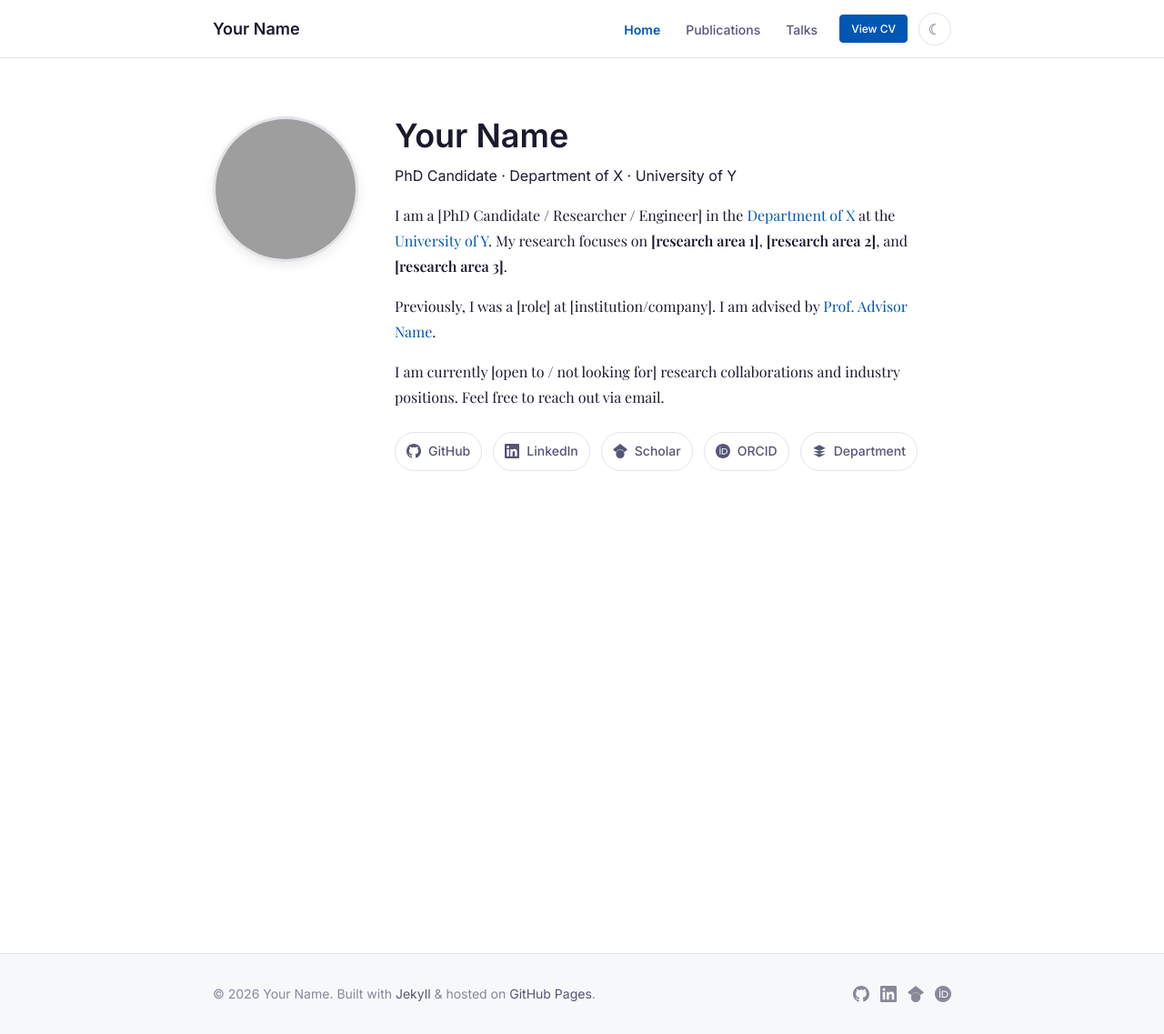
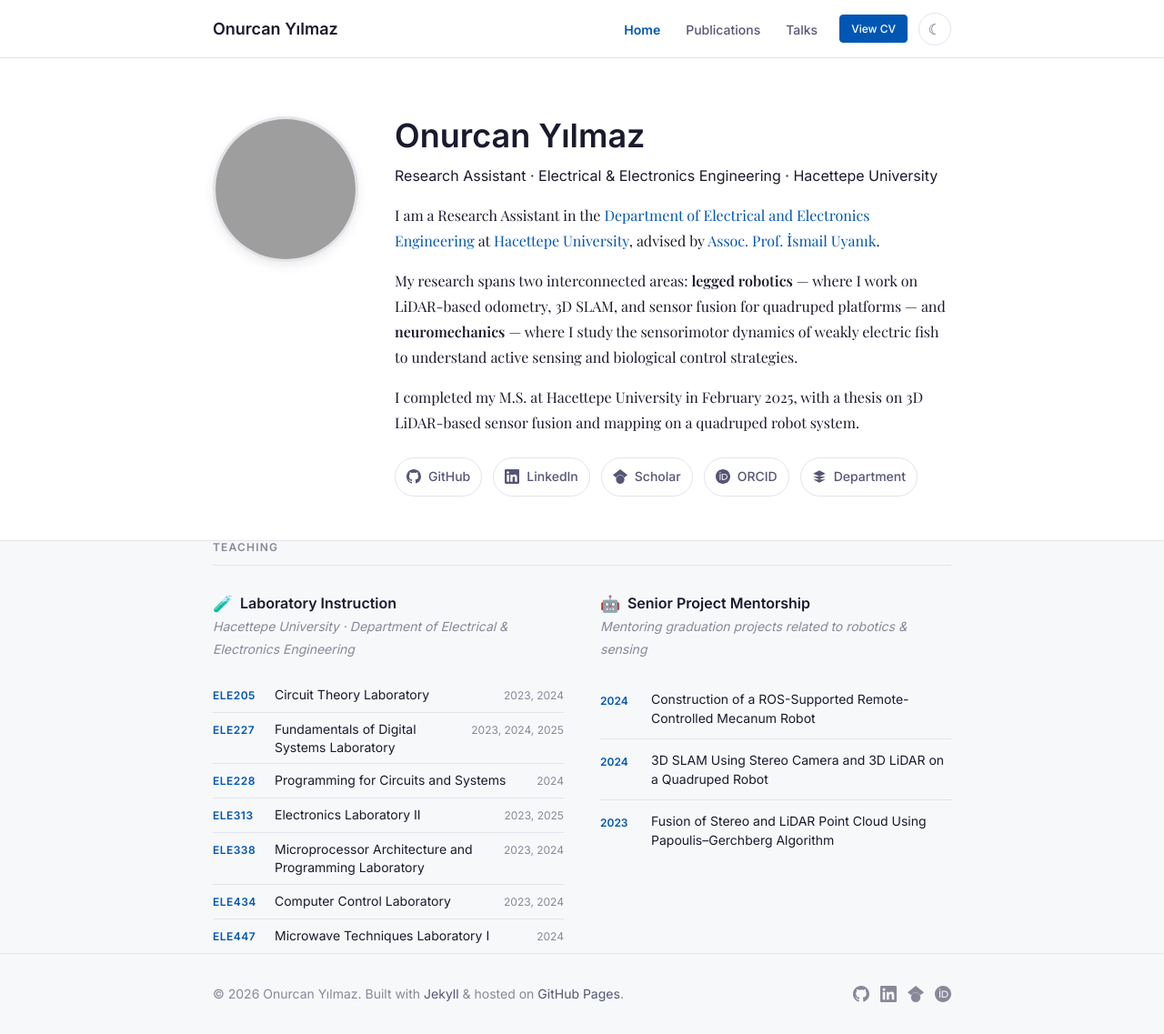
Before and after one commit to Urtii/Urtii.github.io, a Jekyll site: the page built from index.md, in a window 1280 px wide and 1137 px high. Shown: the whole window at 91% size. Built offline with Jekyll 4.4.1, drawn with Linux system fonts in a browser that asks for light colours; some web fonts are replaced; grey boxes are pictures that could not be loaded.

Commit message:
Personalise site info and add Teaching section
_config.yml:
- title / author.name: Onurcan Yılmaz
- tagline: Research Assistant · EE · Hacettepe University
- description: reflects actual research areas
- email: onurcan@hacettepe.edu.tr

index.md:
- Replaced placeholder bio with real content: Hacettepe EE,
  advisor Assoc. Prof. İsmail Uyanık, M.S. Feb 2025,
  research on legged robotics, LiDAR SLAM, sensor fusion,
  and weakly electric fish neuromechanics

_includes/teaching.html (new):
- "Teaching" section with two columns:
  Lab Instruction — 7 ELE courses (2023–2025)
  Senior Project Mentorship — 3 robotics projects (2023–2024)

_layouts/home.html:
- Include teaching.html after hero section

assets/css/style.css:
- Full teaching-section, teaching-grid, teaching-item,
  project-item styles with responsive single-column breakpoint

https://claude.ai/code/session_019CGe2xR1YHjTYxFuov7u5v

```diff
--- a/_config.yml
+++ b/_config.yml
@@ -1,11 +1,12 @@
 # ============================================================
 #  Site Settings
 # ============================================================
-title: "Your Name"
-tagline: "PhD Candidate · Department of X · University of Y"
+title: "Onurcan Yılmaz"
+tagline: "Research Assistant · Electrical & Electronics Engineering · Hacettepe University"
 description: >-
-  Academic portfolio of [Your Name], a researcher working on
-  [research area]. Based at [University].
+  Academic portfolio of Onurcan Yılmaz, a research assistant at Hacettepe
+  University working on legged robotics, LiDAR-based SLAM, sensor fusion,
+  and neuromechanics. Ankara, Turkey.
 url: "https://urtii.github.io"
 baseurl: ""
 
@@ -13,8 +14,8 @@ baseurl: ""
 #  Author / Social Links
 # ============================================================
 author:
-  name: "Your Name"
-  email: "you@university.edu"
+  name: "Onurcan Yılmaz"
+  email: "onurcan@hacettepe.edu.tr"
   avatar: "/assets/img/profile.jpg"   # replace with your photo
   github: "Urtii"                                              # GitHub username
   linkedin: "yilmaz-onurcan"                                   # LinkedIn handle
--- /dev/null
+++ b/_includes/teaching.html
@@ -0,0 +1,91 @@
+<!-- Teaching Section — included in _layouts/home.html after the hero -->
+<section class="teaching-section" aria-labelledby="teaching-heading">
+  <div class="container">
+
+    <h2 class="section-heading" id="teaching-heading">Teaching</h2>
+
+    <div class="teaching-grid">
+
+      <!-- Laboratory Instruction -->
+      <div class="teaching-block">
+        <h3 class="teaching-block__title">
+          <span class="teaching-block__icon" aria-hidden="true">&#x1F9EA;</span>
+          Laboratory Instruction
+        </h3>
+        <p class="teaching-block__subtitle">
+          Hacettepe University · Department of Electrical &amp; Electronics Engineering
+        </p>
+        <ul class="teaching-list" role="list">
+          <li class="teaching-item">
+            <span class="teaching-item__code">ELE205</span>
+            <span class="teaching-item__name">Circuit Theory Laboratory</span>
+            <span class="teaching-item__years">2023, 2024</span>
+          </li>
+          <li class="teaching-item">
+            <span class="teaching-item__code">ELE227</span>
+            <span class="teaching-item__name">Fundamentals of Digital Systems Laboratory</span>
+            <span class="teaching-item__years">2023, 2024, 2025</span>
+          </li>
+          <li class="teaching-item">
+            <span class="teaching-item__code">ELE228</span>
+            <span class="teaching-item__name">Programming for Circuits and Systems</span>
+            <span class="teaching-item__years">2024</span>
+          </li>
+          <li class="teaching-item">
+            <span class="teaching-item__code">ELE313</span>
+            <span class="teaching-item__name">Electronics Laboratory II</span>
+            <span class="teaching-item__years">2023, 2025</span>
+          </li>
+          <li class="teaching-item">
+            <span class="teaching-item__code">ELE338</span>
+            <span class="teaching-item__name">Microprocessor Architecture and Programming Laboratory</span>
+            <span class="teaching-item__years">2023, 2024</span>
+          </li>
+          <li class="teaching-item">
+            <span class="teaching-item__code">ELE434</span>
+            <span class="teaching-item__name">Computer Control Laboratory</span>
+            <span class="teaching-item__years">2023, 2024</span>
+          </li>
+          <li class="teaching-item">
+            <span class="teaching-item__code">ELE447</span>
+            <span class="teaching-item__name">Microwave Techniques Laboratory I</span>
+            <span class="teaching-item__years">2024</span>
+          </li>
+        </ul>
+      </div>
+
+      <!-- Senior Project Mentorship -->
+      <div class="teaching-block">
+        <h3 class="teaching-block__title">
+          <span class="teaching-block__icon" aria-hidden="true">&#x1F916;</span>
+          Senior Project Mentorship
+        </h3>
+        <p class="teaching-block__subtitle">
+          Mentoring graduation projects related to robotics &amp; sensing
+        </p>
+        <ul class="project-list" role="list">
+          <li class="project-item">
+            <span class="project-item__year">2024</span>
+            <span class="project-item__title">
+              Construction of a ROS-Supported Remote-Controlled Mecanum Robot
+            </span>
+          </li>
+          <li class="project-item">
+            <span class="project-item__year">2024</span>
+            <span class="project-item__title">
+              3D SLAM Using Stereo Camera and 3D LiDAR on a Quadruped Robot
+            </span>
+          </li>
+          <li class="project-item">
+            <span class="project-item__year">2023</span>
+            <span class="project-item__title">
+              Fusion of Stereo and LiDAR Point Cloud Using Papoulis–Gerchberg Algorithm
+            </span>
+          </li>
+        </ul>
+      </div>
+
+    </div><!-- /.teaching-grid -->
+
+  </div>
+</section>
--- a/_layouts/home.html
+++ b/_layouts/home.html
@@ -37,3 +37,5 @@ layout: default
 
   </div>
 </section>
+
+{% include teaching.html %}
--- a/assets/css/style.css
+++ b/assets/css/style.css
@@ -864,6 +864,139 @@ hr {
 
 
 /* ============================================================
+   11b. TEACHING
+   ============================================================ */
+.teaching-section {
+  background: var(--color-bg-alt);
+  border-top: 1px solid var(--color-border);
+  padding: var(--space-12) 0 var(--space-14);
+}
+
+.section-heading {
+  font-family: var(--font-ui);
+  font-size: var(--text-xs);
+  font-weight: 700;
+  letter-spacing: 0.1em;
+  text-transform: uppercase;
+  color: var(--color-text-subtle);
+  margin-bottom: var(--space-8);
+  padding-bottom: var(--space-3);
+  border-bottom: 1px solid var(--color-border);
+}
+
+.teaching-grid {
+  display: grid;
+  grid-template-columns: 1fr 1fr;
+  gap: var(--space-10);
+  align-items: start;
+}
+
+.teaching-block__title {
+  font-family: var(--font-ui);
+  font-size: var(--text-base);
+  font-weight: 600;
+  color: var(--color-text);
+  margin-bottom: var(--space-1);
+  display: flex;
+  align-items: center;
+  gap: var(--space-2);
+}
+
+.teaching-block__icon {
+  font-size: 1.1rem;
+  line-height: 1;
+}
+
+.teaching-block__subtitle {
+  font-family: var(--font-ui);
+  font-size: var(--text-sm);
+  color: var(--color-text-subtle);
+  font-style: italic;
+  margin-bottom: var(--space-5);
+}
+
+/* Lab course list */
+.teaching-list {
+  display: flex;
+  flex-direction: column;
+  gap: 0;
+  list-style: none;
+}
+
+.teaching-item {
+  display: grid;
+  grid-template-columns: 56px 1fr auto;
+  gap: var(--space-3);
+  align-items: baseline;
+  padding: var(--space-2) 0;
+  border-bottom: 1px solid var(--color-border);
+  font-family: var(--font-ui);
+  font-size: var(--text-sm);
+}
+
+.teaching-item:last-child {
+  border-bottom: none;
+}
+
+.teaching-item__code {
+  font-weight: 700;
+  color: var(--color-accent);
+  font-size: var(--text-xs);
+  letter-spacing: 0.04em;
+  white-space: nowrap;
+}
+
+.teaching-item__name {
+  color: var(--color-text);
+  line-height: 1.4;
+}
+
+.teaching-item__years {
+  font-size: var(--text-xs);
+  color: var(--color-text-subtle);
+  white-space: nowrap;
+  text-align: right;
+}
+
+/* Senior project list */
+.project-list {
+  display: flex;
+  flex-direction: column;
+  gap: 0;
+  list-style: none;
+}
+
+.project-item {
+  display: grid;
+  grid-template-columns: 40px 1fr;
+  gap: var(--space-4);
+  align-items: start;
+  padding: var(--space-3) 0;
+  border-bottom: 1px solid var(--color-border);
+}
+
+.project-item:last-child {
+  border-bottom: none;
+}
+
+.project-item__year {
+  font-family: var(--font-ui);
+  font-size: var(--text-xs);
+  font-weight: 700;
+  color: var(--color-accent);
+  padding-top: 2px;
+  white-space: nowrap;
+}
+
+.project-item__title {
+  font-family: var(--font-ui);
+  font-size: var(--text-sm);
+  color: var(--color-text);
+  line-height: 1.5;
+}
+
+
+/* ============================================================
    12. FOOTER
    ============================================================ */
 .site-footer {
@@ -971,6 +1104,16 @@ hr {
 @media (max-width: 768px) {
   :root {
     --nav-height: 60px;
+  }
+
+  /* Teaching */
+  .teaching-grid {
+    grid-template-columns: 1fr;
+    gap: var(--space-8);
+  }
+
+  .teaching-item {
+    grid-template-columns: 50px 1fr auto;
   }
 
   /* Mobile nav */
--- a/index.md
+++ b/index.md
@@ -3,14 +3,16 @@ layout: home
 title: Home
 ---
 
-I am a [PhD Candidate / Researcher / Engineer] in the
-[Department of X]({{ site.author.department_url }}) at the
-[University of Y](#).
-My research focuses on **[research area 1]**, **[research area 2]**, and
-**[research area 3]**.
+I am a Research Assistant in the
+[Department of Electrical and Electronics Engineering]({{ site.author.department_url }})
+at [Hacettepe University](https://www.hacettepe.edu.tr/english/),
+advised by [Assoc. Prof. İsmail Uyanık](https://yunus.hacettepe.edu.tr/~iuyanik/).
 
-Previously, I was a [role] at [institution/company].
-I am advised by [Prof. Advisor Name](https://example.com).
+My research spans two interconnected areas:
+**legged robotics** — where I work on LiDAR-based odometry, 3D SLAM, and
+sensor fusion for quadruped platforms — and **neuromechanics** — where I study
+the sensorimotor dynamics of weakly electric fish to understand active sensing
+and biological control strategies.
 
-I am currently [open to / not looking for] research collaborations and
-industry positions. Feel free to reach out via email.
+I completed my M.S. at Hacettepe University in February 2025, with a thesis on
+3D LiDAR-based sensor fusion and mapping on a quadruped robot system.
```
